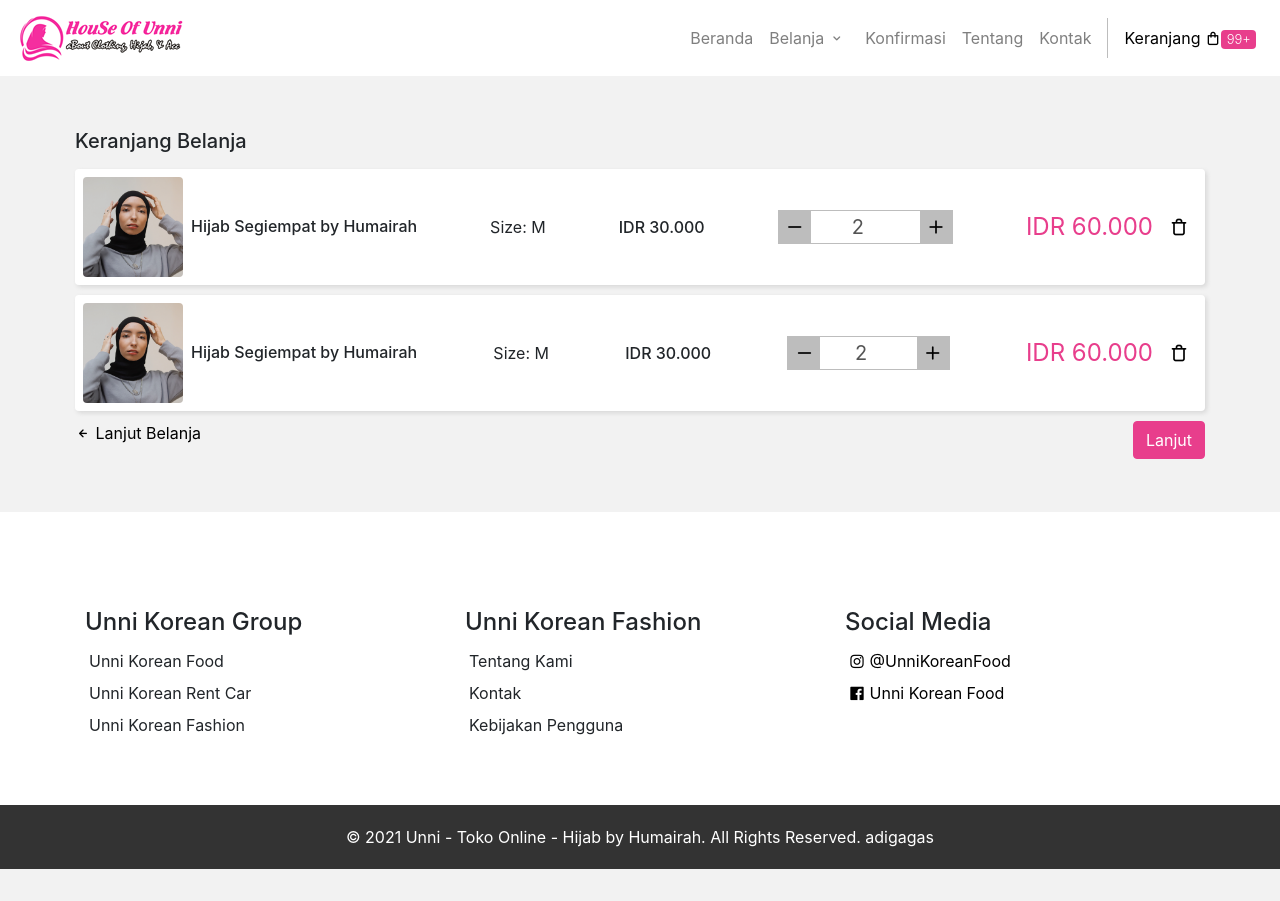
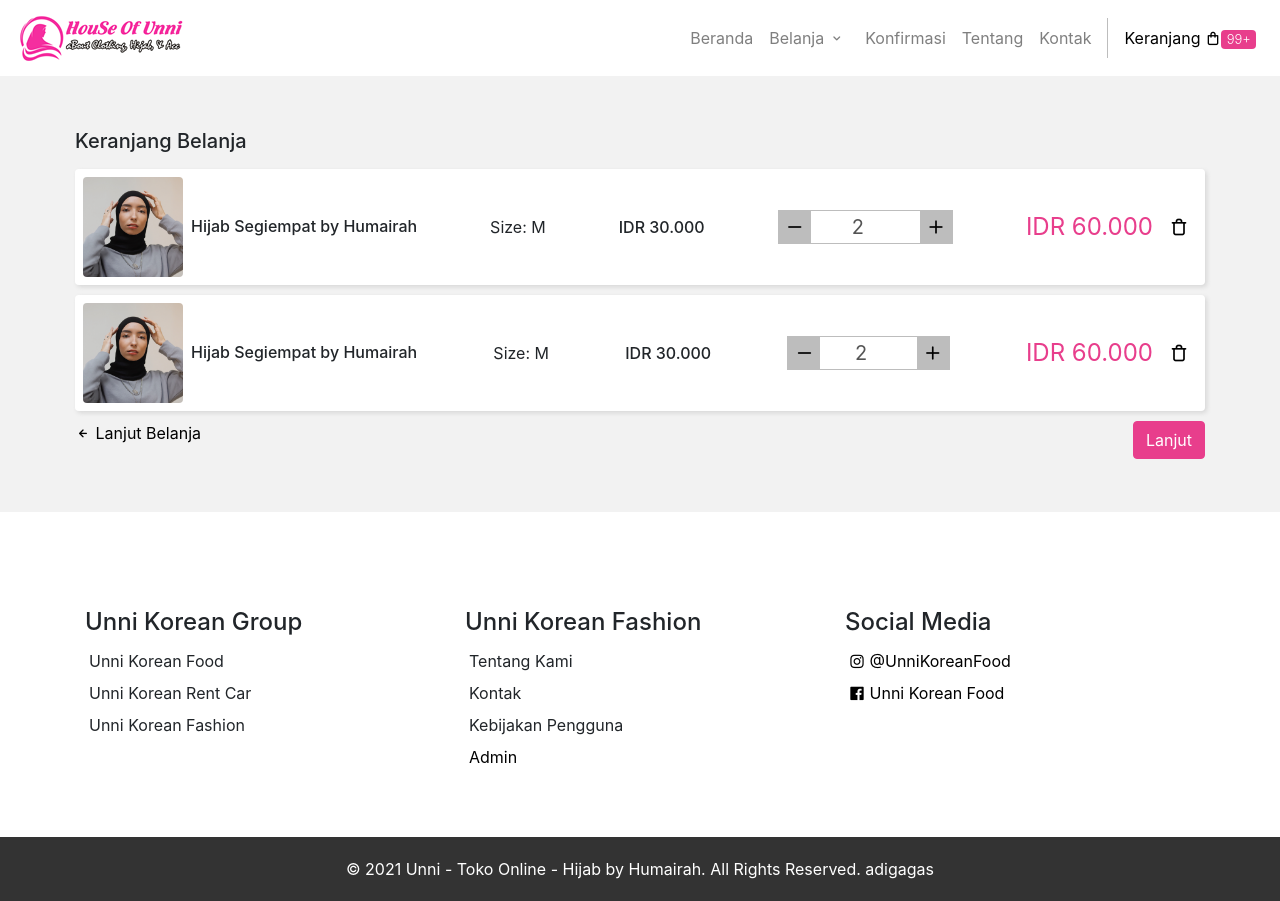
Before and after one commit to adigagas/tokohijab, a plain HTML site: page pages/cart.html in a window 1280 px wide. Before the commit the page ends 869 px from the top, so only its background shows below. Drawn offline with nearby package versions, Linux system fonts and the light colour scheme.

Commit message:
link to admin

```diff
--- a/pages/cart.html
+++ b/pages/cart.html
@@ -279,6 +279,7 @@
             <li>Tentang Kami</li>
             <li>Kontak</li>
             <li>Kebijakan Pengguna</li>
+            <li><a href="admin/index.html">Admin</a></li>
           </ul>
         </div>
         <div class="col-12 col-md-4 mt-5">
```
Also changed, not shown: pages/index.html (+1 -0 lines), pages/katalog.html (+1 -0 lines), pages/produk.html (+1 -0 lines).
